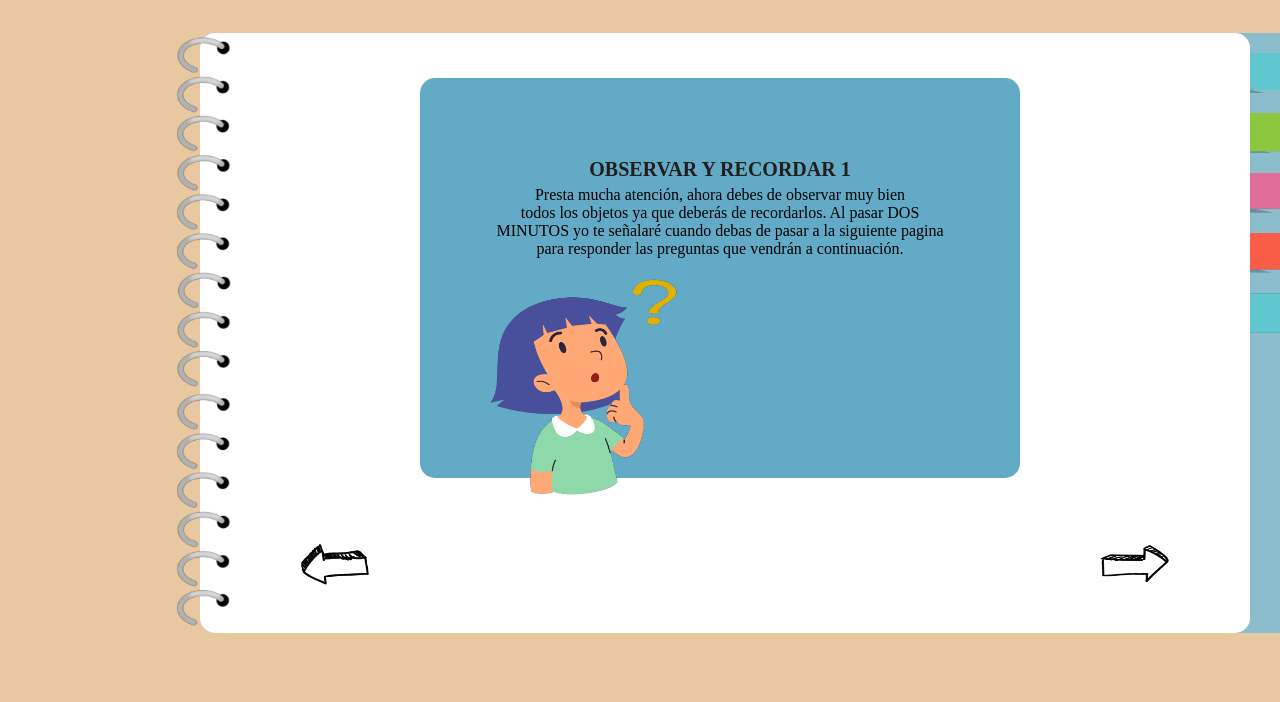
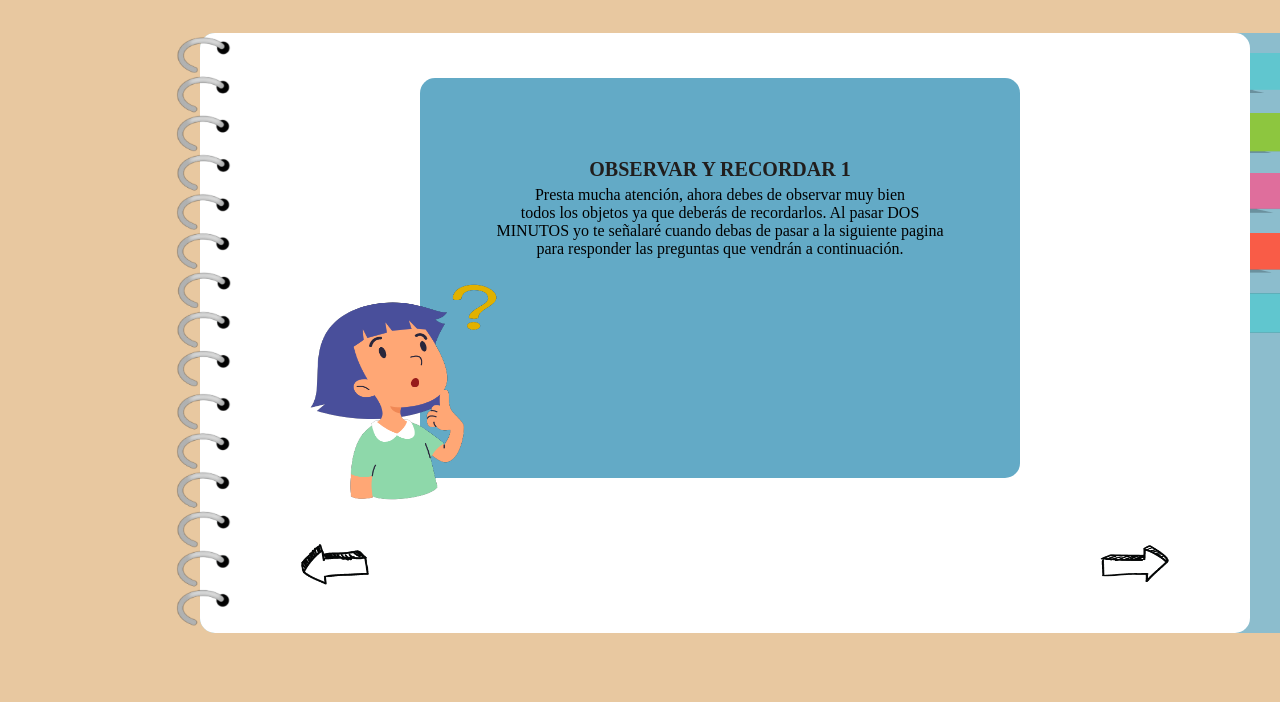
Before and after one commit to louvenstudent/aprendisaje-juego, a plain HTML site: page juego0-0.html in a window 1280 px wide. Shown: the part 87-789 px from the top of the page. Drawn offline with Linux system fonts and the light colour scheme.

Commit message:
Update juego0-0.html

```diff
--- a/juego0-0.html
+++ b/juego0-0.html
@@ -55,10 +55,11 @@
                     todos los objetos ya que deberás de recordarlos. Al pasar DOS<br>
                     MINUTOS yo te señalaré cuando debas de pasar a la siguiente pagina<br>
                      para responder las preguntas que vendrán a continuación.</p>
-                    <img src="IMG/juego22.png" alt="" class="www2">
+
                 </div>
             </div>
         </div>
+        <img src="IMG/juego22.png" alt="" class="www3">
         <img src="IMG/resorte.png" alt="" class="resorte">
 
         <li><a  href="index.html">
```
